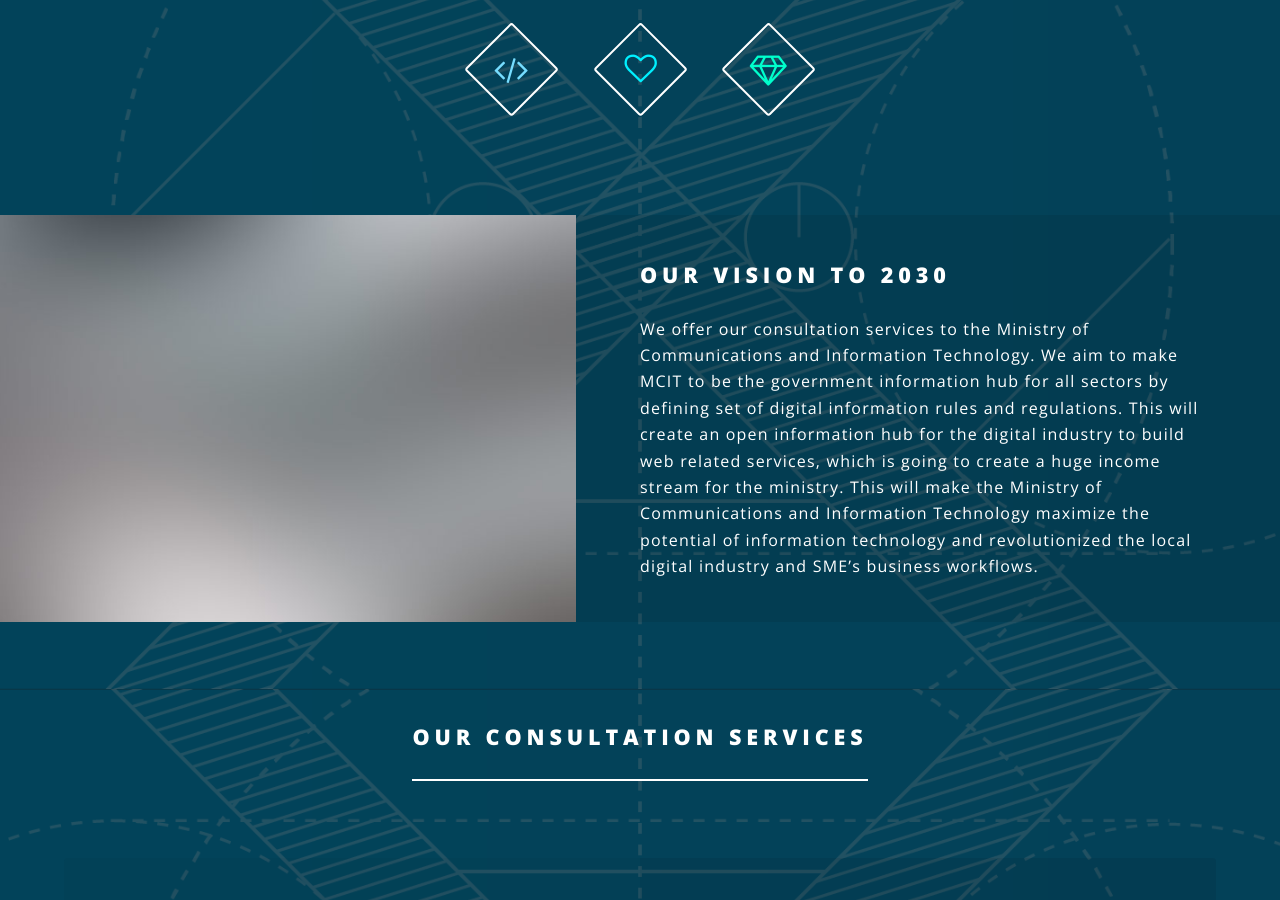
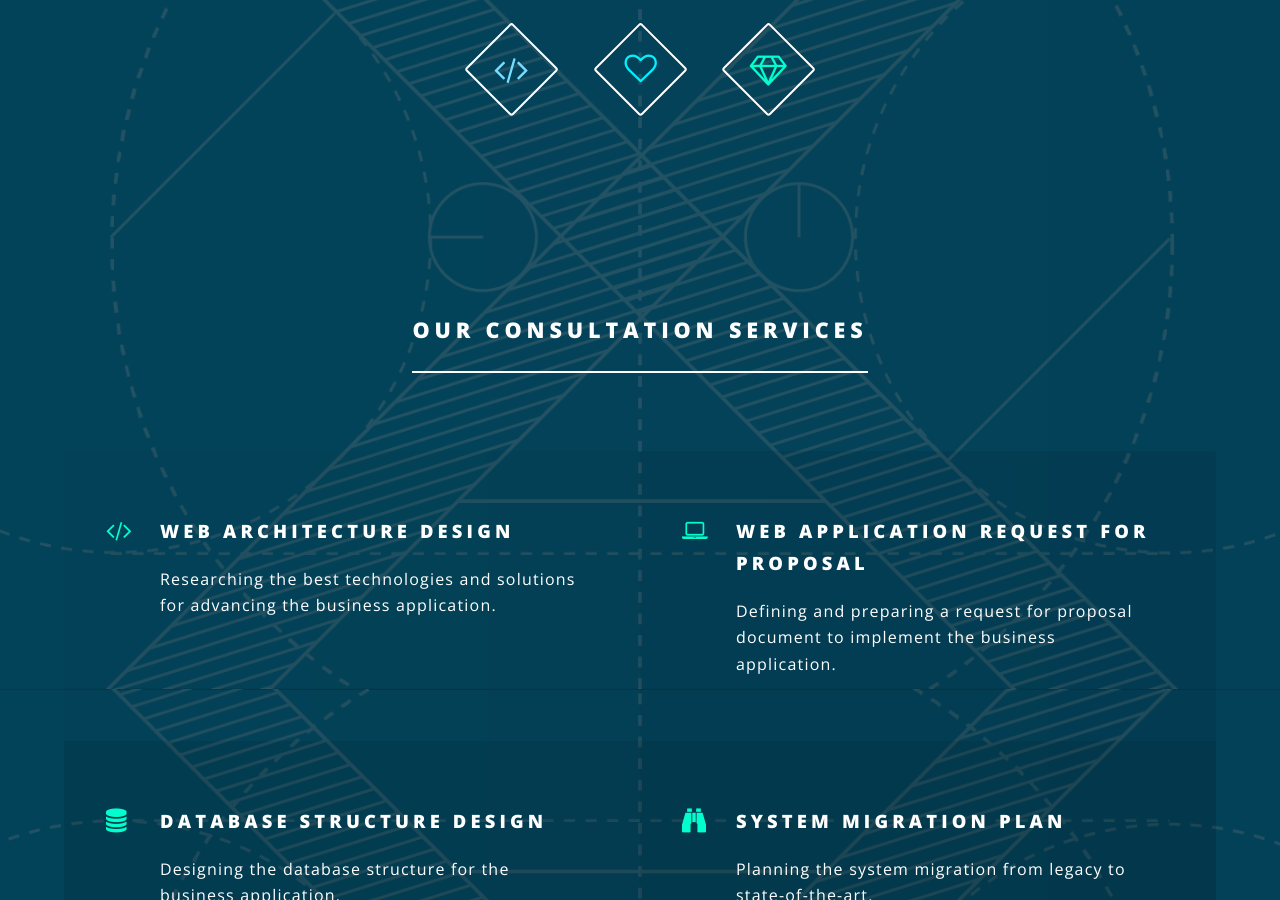
Before and after one commit to iBiziness/Expressions.io, a Jekyll site: the page built from index.html, in a window 1280 px wide and 900 px high, scrolled down 1111 px. Built offline with Jekyll 4.4.1, drawn with Linux system fonts in a browser that asks for light colours.

Commit message:
Revert "Vision 2030"
This reverts commit 88232b6c6f944b53839f7fcc6a3e0b67ede4c0a8.

```diff
--- a/_data/paragraphs.yml
+++ b/_data/paragraphs.yml
@@ -1,7 +1,7 @@
-    - title: Our Vision to 2030
-      description: We offer our consultation services to the Ministry of Communications and Information Technology. We aim to make MCIT to be the government information hub for all sectors by defining set of digital information rules and regulations. This will create an open information hub for the digital industry to build web related services, which is going to create a huge income stream for the ministry. This will make the Ministry of Communications and Information Technology maximize the potential of information technology and revolutionized the local digital industry and SME’s business workflows.
-      image: images/pic01.jpg
-
+#    - title: Paragraph One
+#      description: Lorem ipsum dolor sit amet, consectetur adipisicing elit, sed do eiusmod tempor incididunt ut labore et dolore magna aliqua. Ut enim ad minim veniam, quis nostrud exercitation ullamco laboris nisi ut aliquip ex ea commodo consequat. Duis aute irure dolor in reprehenderit in voluptate velit esse cillum dolore eu fugiat nulla pariatur. Excepteur sint occaecat cupidatat non proident, sunt in culpa qui officia deserunt mollit anim id est laborum.
+#      image: images/pic01.jpg
+#
 #    - title: Paragraph Two
 #      description: Lorem ipsum dolor sit amet, consectetur adipisicing elit, sed do eiusmod tempor incididunt ut labore et dolore magna aliqua. Ut enim ad minim veniam, quis nostrud exercitation ullamco laboris nisi ut aliquip ex ea commodo consequat. Duis aute irure dolor in reprehenderit in voluptate velit esse cillum dolore eu fugiat nulla pariatur. Excepteur sint occaecat cupidatat non proident, sunt in culpa qui officia deserunt mollit anim id est laborum.
 #      image: images/pic02.jpg
```
